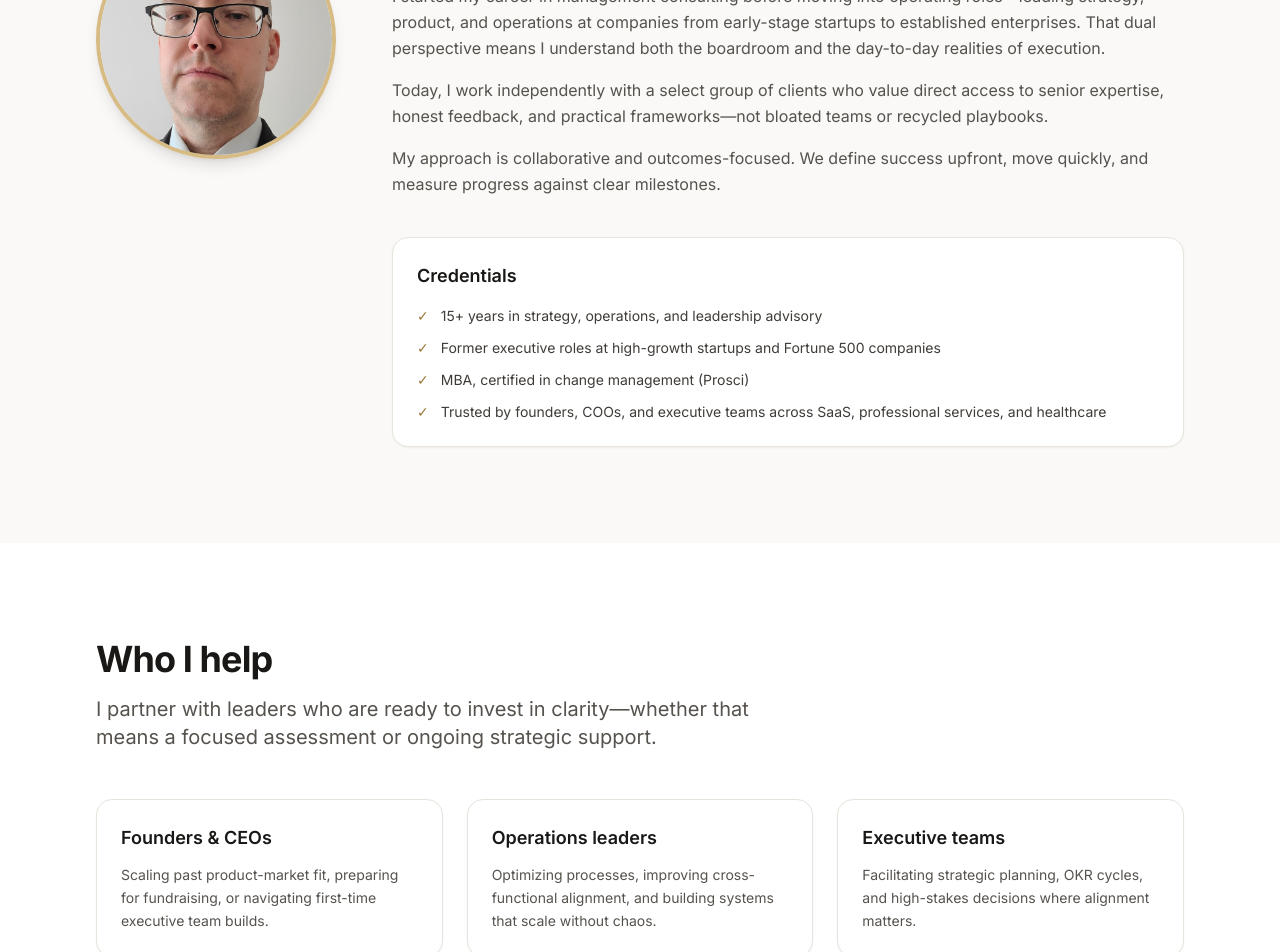
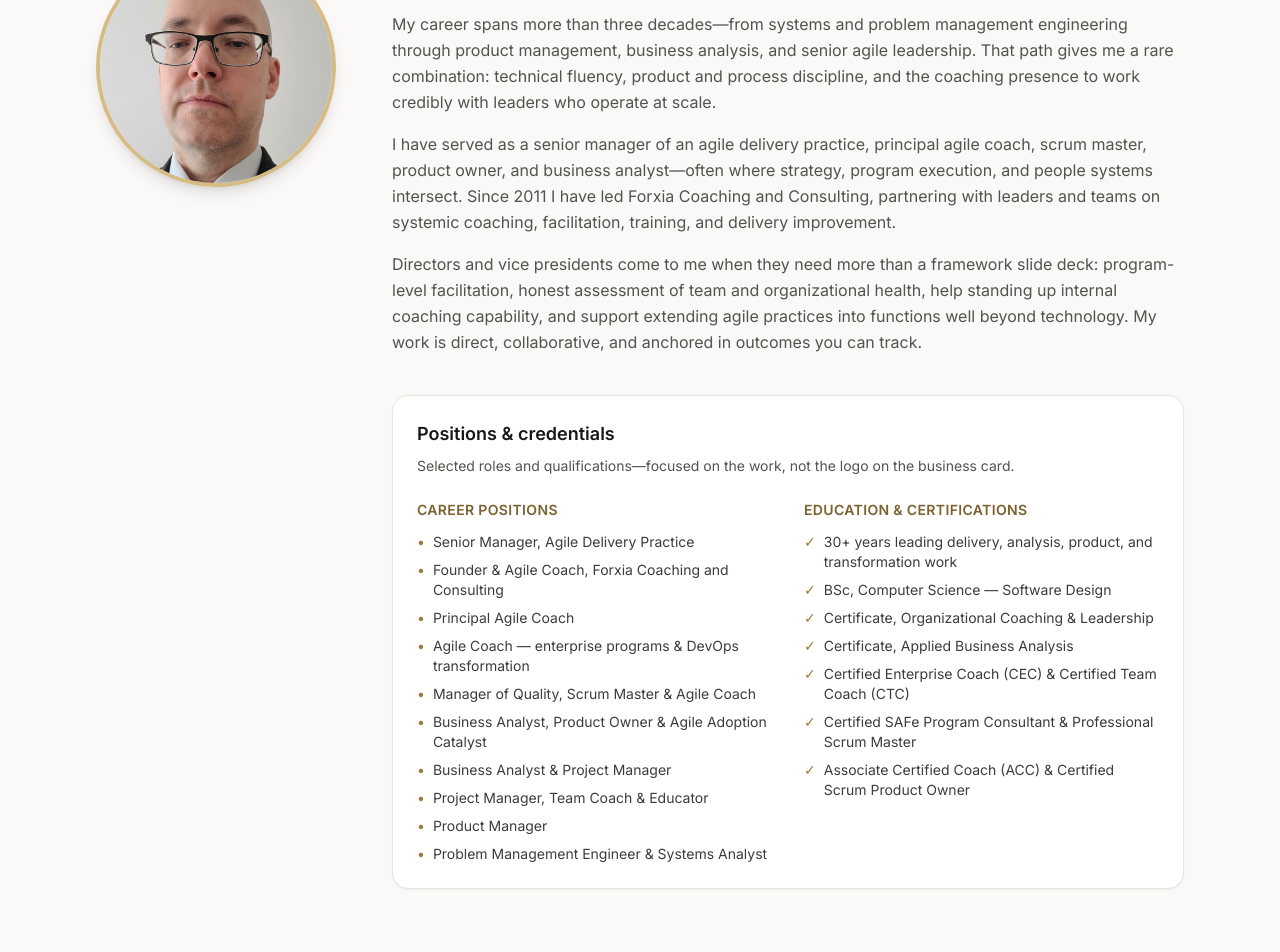
Before and after one commit to ImperialZenta/forxia-t2, a Next.js app: page /about in a window 1280 px wide. Shown: the part 720-1672 px from the top of the page. Built offline with nearby package versions, Linux system fonts and the light colour scheme; no server answers.

Commit message:
Refactor About page from LinkedIn profile for director and VP audience.
Use position-focused career history without organization names, and align site tagline with senior leadership positioning.

Co-authored-by: Cursor <cursoragent@cursor.com>

```diff
--- a/src/app/about/page.tsx
+++ b/src/app/about/page.tsx
@@ -8,28 +8,44 @@ export const metadata: Metadata = {
   description: `Learn about ${siteConfig.founder.name} and who ${siteConfig.name} helps.`,
 };
 
+const careerPositions = [
+  "Senior Manager, Agile Delivery Practice",
+  "Founder & Agile Coach, Forxia Coaching and Consulting",
+  "Principal Agile Coach",
+  "Agile Coach — enterprise programs & DevOps transformation",
+  "Manager of Quality, Scrum Master & Agile Coach",
+  "Business Analyst, Product Owner & Agile Adoption Catalyst",
+  "Business Analyst & Project Manager",
+  "Project Manager, Team Coach & Educator",
+  "Product Manager",
+  "Problem Management Engineer & Systems Analyst",
+];
+
 const credentials = [
-  "15+ years in strategy, operations, and leadership advisory",
-  "Former executive roles at high-growth startups and Fortune 500 companies",
-  "MBA, certified in change management (Prosci)",
-  "Trusted by founders, COOs, and executive teams across SaaS, professional services, and healthcare",
+  "30+ years leading delivery, analysis, product, and transformation work",
+  "BSc, Computer Science — Software Design",
+  "Certificate, Organizational Coaching & Leadership",
+  "Certificate, Applied Business Analysis",
+  "Certified Enterprise Coach (CEC) & Certified Team Coach (CTC)",
+  "Certified SAFe Program Consultant & Professional Scrum Master",
+  "Associate Certified Coach (ACC) & Certified Scrum Product Owner",
 ];
 
 const whoIHelp = [
   {
-    title: "Founders & CEOs",
+    title: "Directors",
     description:
-      "Scaling past product-market fit, preparing for fundraising, or navigating first-time executive team builds.",
+      "Leading a portfolio, program, or function through a delivery or operating-model shift—and need an experienced partner to align teams, clarify priorities, and keep momentum.",
   },
   {
-    title: "Operations leaders",
+    title: "Vice Presidents",
     description:
-      "Optimizing processes, improving cross-functional alignment, and building systems that scale without chaos.",
+      "Scaling change across multiple teams or departments, where executive sponsorship, cross-functional alignment, and measurable progress matter as much as the playbook.",
   },
   {
-    title: "Executive teams",
+    title: "Senior leadership teams",
     description:
-      "Facilitating strategic planning, OKR cycles, and high-stakes decisions where alignment matters.",
+      "Building internal coaching capability, improving team health at scale, and embedding agile and systemic practices beyond software delivery alone.",
   },
 ];
 
@@ -39,7 +55,7 @@ export default function AboutPage() {
       <PageHero
         eyebrow="About"
         title={`Hi, I'm ${siteConfig.founder.name}`}
-        description={`${siteConfig.founder.title} at ${siteConfig.name}. I help leaders cut through complexity and build strategies their teams can actually execute.`}
+        description={`${siteConfig.founder.title} at ${siteConfig.name}. I work with directors and vice presidents who need sharper delivery, stronger alignment, and practical ways to move complex initiatives forward.`}
         primaryCta={{ label: "Work with me", href: "/contact" }}
         secondaryCta={{ label: "View services", href: "/services" }}
       />
@@ -64,28 +80,61 @@ export default function AboutPage() {
               <h2 className="heading-section text-center lg:text-left">Background</h2>
               <div className="mt-6 space-y-4 text-navy-600 leading-relaxed">
                 <p>
-                  I started my career in management consulting before moving into
-                  operating roles—leading strategy, product, and operations at companies
-                  from early-stage startups to established enterprises. That dual
-                  perspective means I understand both the boardroom and the day-to-day
-                  realities of execution.
+                  My career spans more than three decades—from systems and problem
+                  management engineering through product management, business analysis,
+                  and senior agile leadership. That path gives me a rare combination:
+                  technical fluency, product and process discipline, and the coaching
+                  presence to work credibly with leaders who operate at scale.
                 </p>
                 <p>
-                  Today, I work independently with a select group of clients who value
-                  direct access to senior expertise, honest feedback, and practical
-                  frameworks—not bloated teams or recycled playbooks.
+                  I have served as a senior manager of an agile delivery practice,
+                  principal agile coach, scrum master, product owner, and business
+                  analyst—often where strategy, program execution, and people systems
+                  intersect. Since 2011 I have led Forxia Coaching and Consulting,
+                  partnering with leaders and teams on systemic coaching, facilitation,
+                  training, and delivery improvement.
                 </p>
                 <p>
-                  My approach is collaborative and outcomes-focused. We define success
-                  upfront, move quickly, and measure progress against clear milestones.
+                  Directors and vice presidents come to me when they need more than
+                  a framework slide deck: program-level facilitation, honest assessment
+                  of team and organizational health, help standing up internal coaching
+                  capability, and support extending agile practices into functions
+                  well beyond technology. My work is direct, collaborative, and
+                  anchored in outcomes you can track.
                 </p>
               </div>
 
               <div className="card mt-10">
-                <h3 className="text-lg font-semibold text-navy-900">Credentials</h3>
-                <ul className="mt-4 space-y-3">
+                <h3 className="text-lg font-semibold text-navy-900">
+                  Positions & credentials
+                </h3>
+                <p className="mt-2 text-sm text-navy-600">
+                  Selected roles and qualifications—focused on the work, not the logo
+                  on the business card.
+                </p>
+                <div className="mt-6 grid gap-8 md:grid-cols-2">
+                  <div>
+                    <h4 className="text-sm font-semibold uppercase tracking-wide text-gold-700">
+                      Career positions
+                    </h4>
+                    <ul className="mt-3 space-y-2">
+                      {careerPositions.map((item) => (
+                        <li key={item} className="flex gap-2 text-sm text-navy-700">
+                          <span className="text-gold-600" aria-hidden="true">
+                            •
+                          </span>
+                          {item}
+                        </li>
+                      ))}
+                    </ul>
+                  </div>
+                  <div>
+                    <h4 className="text-sm font-semibold uppercase tracking-wide text-gold-700">
+                      Education & certifications
+                    </h4>
+                    <ul className="mt-3 space-y-2">
                       {credentials.map((item) => (
-                    <li key={item} className="flex gap-3 text-sm text-navy-700">
+                        <li key={item} className="flex gap-2 text-sm text-navy-700">
                           <span className="text-gold-600" aria-hidden="true">
                             ✓
                           </span>
@@ -97,6 +146,8 @@ export default function AboutPage() {
                 </div>
               </div>
             </div>
+          </div>
+        </div>
       </section>
 
       <section className="section-padding bg-white">
@@ -104,8 +155,10 @@ export default function AboutPage() {
           <div className="max-w-2xl">
             <h2 className="heading-section">Who I help</h2>
             <p className="text-lead mt-4">
-              I partner with leaders who are ready to invest in clarity—whether
-              that means a focused assessment or ongoing strategic support.
+              I partner with senior leaders who own delivery results—not just
+              presentations about them. Whether you need a focused consultation or
+              sustained advisory support, the goal is the same: clarity, alignment,
+              and forward motion.
             </p>
           </div>
 
--- a/src/config/site.ts
+++ b/src/config/site.ts
@@ -4,9 +4,9 @@
  */
 export const siteConfig = {
   name: "Forxia Coaching and Consulting",
-  tagline: "Strategic clarity for ambitious leaders",
+  tagline: "Coaching and consulting for directors and vice presidents",
   description:
-    "Management consulting that turns complex challenges into actionable growth strategies for founders, executives, and growing teams.",
+    "Agile coaching and consulting for senior leaders—strengthening delivery, alignment, and organizational capability across complex programs and teams.",
   url: process.env.NEXT_PUBLIC_SITE_URL ?? "http://localhost:3000",
 
   contact: {
@@ -15,7 +15,7 @@ export const siteConfig = {
 
   founder: {
     name: "Andrew",
-    title: "Principal Consultant",
+    title: "Principal Consultant & Coach",
   },
 
   nav: [
```
Lines whose indentation alone changed are shown as unchanged.
